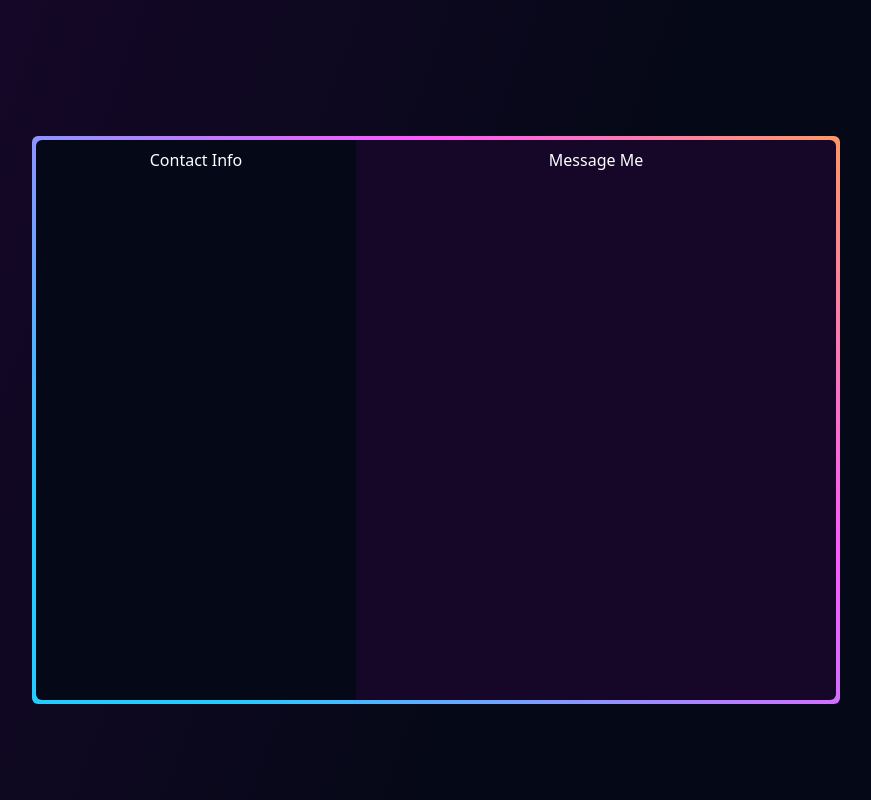
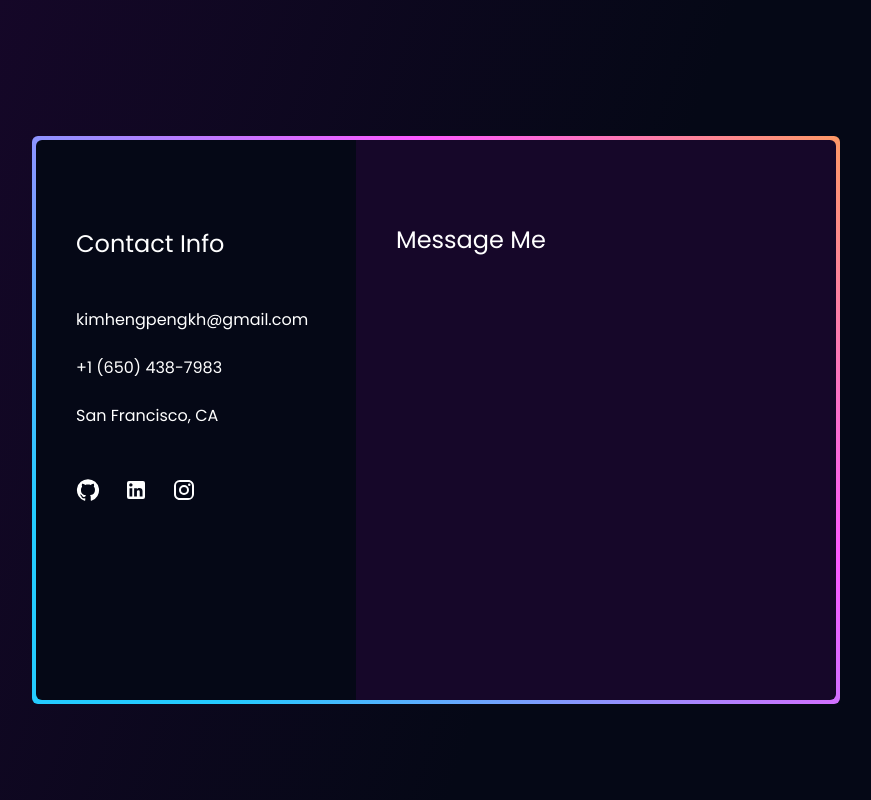
Before and after one commit to TotifyKH/kimheng-portfolio, a React (Vite) app: page / in a window 1280 px wide. Shown: the part 2516-3316 px from the top of the page, without its empty margins (204-1075 px from the left). Built offline with nearby package versions, Linux system fonts and the light colour scheme.

Commit message:
Completed the contact info section

```diff
--- a/public/output.css
+++ b/public/output.css
@@ -643,6 +643,18 @@ video {
   margin-top: 1.25rem;
 }
 
+.mb-6{
+  margin-bottom: 1.5rem;
+}
+
+.mt-6{
+  margin-top: 1.5rem;
+}
+
+.mt-32{
+  margin-top: 8rem;
+}
+
 .flex{
   display: flex;
 }
@@ -783,6 +795,10 @@ video {
   flex-wrap: wrap;
 }
 
+.items-start{
+  align-items: flex-start;
+}
+
 .items-center{
   align-items: center;
 }
@@ -813,6 +829,10 @@ video {
 
 .gap-5{
   gap: 1.25rem;
+}
+
+.gap-6{
+  gap: 1.5rem;
 }
 
 .overflow-hidden{
@@ -983,6 +1003,10 @@ video {
   padding-right: 0.5rem;
 }
 
+.pl-10{
+  padding-left: 2.5rem;
+}
+
 .text-center{
   text-align: center;
 }
@@ -1035,6 +1059,11 @@ video {
 .text-xs{
   font-size: 0.75rem;
   line-height: 1rem;
+}
+
+.text-xl{
+  font-size: 1.25rem;
+  line-height: 1.75rem;
 }
 
 .font-semibold{
@@ -1144,6 +1173,12 @@ body,
   transform: translate(var(--tw-translate-x), var(--tw-translate-y)) rotate(var(--tw-rotate)) skewX(var(--tw-skew-x)) skewY(var(--tw-skew-y)) scaleX(var(--tw-scale-x)) scaleY(var(--tw-scale-y));
 }
 
+.hover\:scale-125:hover{
+  --tw-scale-x: 1.25;
+  --tw-scale-y: 1.25;
+  transform: translate(var(--tw-translate-x), var(--tw-translate-y)) rotate(var(--tw-rotate)) skewX(var(--tw-skew-x)) skewY(var(--tw-skew-y)) scaleX(var(--tw-scale-x)) scaleY(var(--tw-scale-y));
+}
+
 .hover\:cursor-pointer:hover{
   cursor: pointer;
 }
@@ -1151,6 +1186,16 @@ body,
 .hover\:text-yellow:hover{
   --tw-text-opacity: 1;
   color: rgb(253 204 73 / var(--tw-text-opacity));
+}
+
+.hover\:text-blue:hover{
+  --tw-text-opacity: 1;
+  color: rgb(44 188 233 / var(--tw-text-opacity));
+}
+
+.hover\:text-pink:hover{
+  --tw-text-opacity: 1;
+  color: rgb(255 69 164 / var(--tw-text-opacity));
 }
 
 @media (min-width: 480px){
--- a/src/components/Contact.jsx
+++ b/src/components/Contact.jsx
@@ -1,5 +1,8 @@
 import useMediaQuery from "../hooks/useMediaQuery";
 import useIntersectionObserver from "../hooks/useIntersectionObserver";
+import GitHubIcon from '@mui/icons-material/GitHub';
+import LinkedInIcon from '@mui/icons-material/LinkedIn';
+import InstagramIcon from '@mui/icons-material/Instagram';
 import { useRef } from "react";
 
 const Contact = ({setSelectedPage}) => {
@@ -14,11 +17,19 @@ const Contact = ({setSelectedPage}) => {
   return (
     <section id='contact' className="flex justify-center items-center md:h-full w-full py-10 bg-gradient-custom-2" ref={domRef}>
       <div className="flex flex-col md:flex-row items-center justify-center mt-10 p-1 bg-gradient-rainblue-2 rounded-md">
-        <div className="flex flex-col w-80 h-[35rem] items-center bg-dark-blue md:rounded-l-md p-2">
-          <p>Contact Info</p>
+        <div className="flex flex-col w-80 h-[35rem] items-start pl-10 bg-dark-blue md:rounded-l-md p-2">
+          <p className="text-2xl mt-20 mb-6 font-poppins">Contact Info</p>
+          <p className="text-md mt-6 font-poppins">kimhengpengkh@gmail.com</p>
+          <p className="text-md mt-6 font-poppins">+1 (650) 438-7983</p>
+          <p className="text-md mt-6 font-poppins">San Francisco, CA</p>
+          <div class="flex justify-between gap-6 mt-12">
+                <a href="https://github.com/TotifyKH" target="_blank"><GitHubIcon className="hover:scale-125 transition-transform hover:cursor-pointer hover:text-yellow"/></a>
+                <a href="https://www.linkedin.com/in/kimheng-peng/" target="_blank"><LinkedInIcon className="hover:scale-125 transition-transform hover:cursor-pointer hover:text-blue"/></a>
+                <a href="https://instagram.com/kimheng_peng?igshid=MjEwN2IyYWYwYw==" target="_blank"><InstagramIcon className="hover:scale-125 transition-transform hover:cursor-pointer hover:text-pink"/></a>
+              </div>
         </div>
-        <div className="flex flex-col w-80 items-center md:w-[30rem] h-[35rem] bg-dark-purple md:rounded-r-md p-2">
-          <p>Message Me</p>
+        <div className="flex flex-col w-80 items-start pl-10 md:w-[30rem] h-[35rem] bg-dark-purple md:rounded-r-md p-1">
+        <p className="text-2xl mt-20 mb-6 font-poppins">Message Me</p>
         </div>
       </div>
     </section>
```
